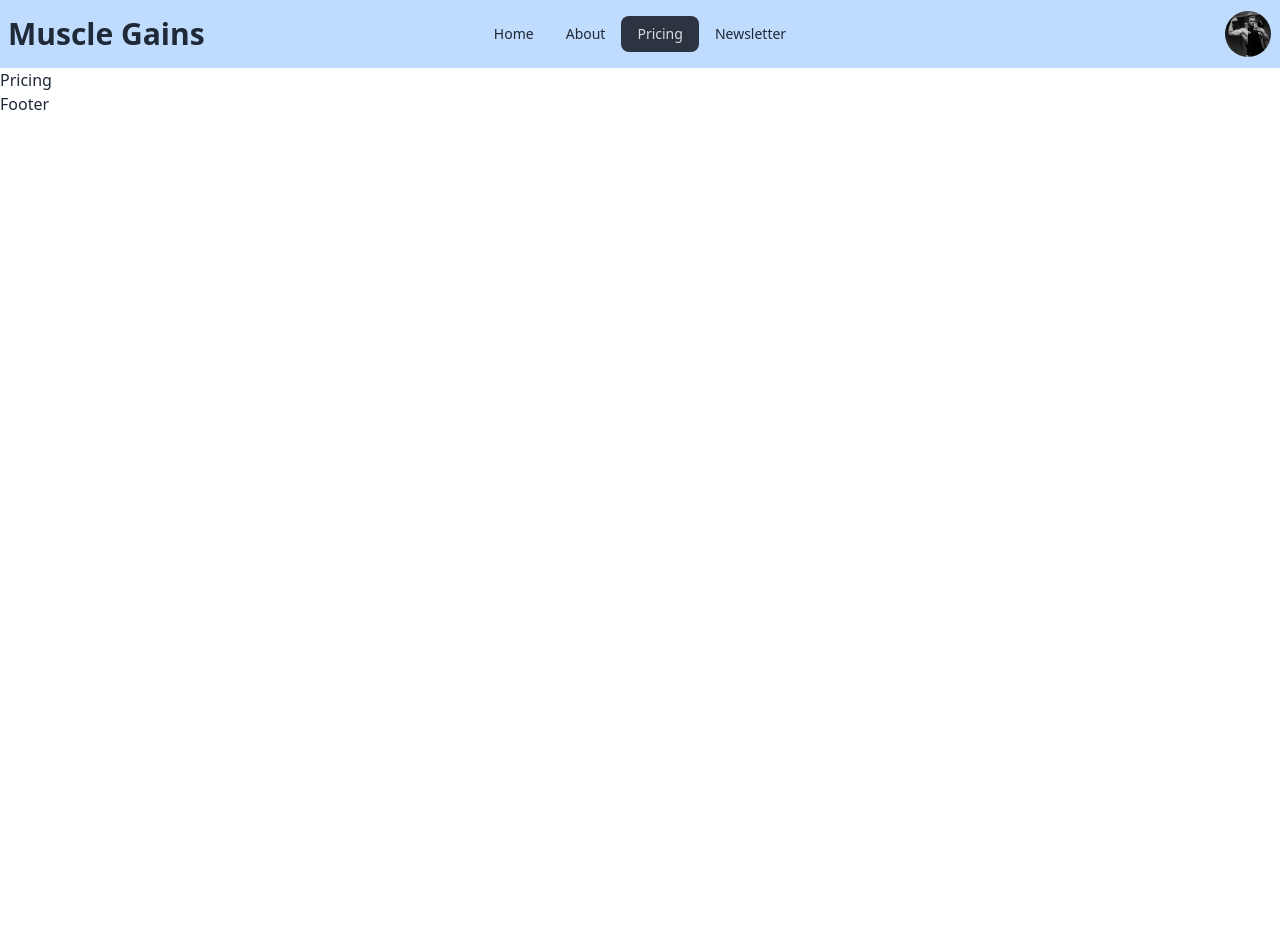
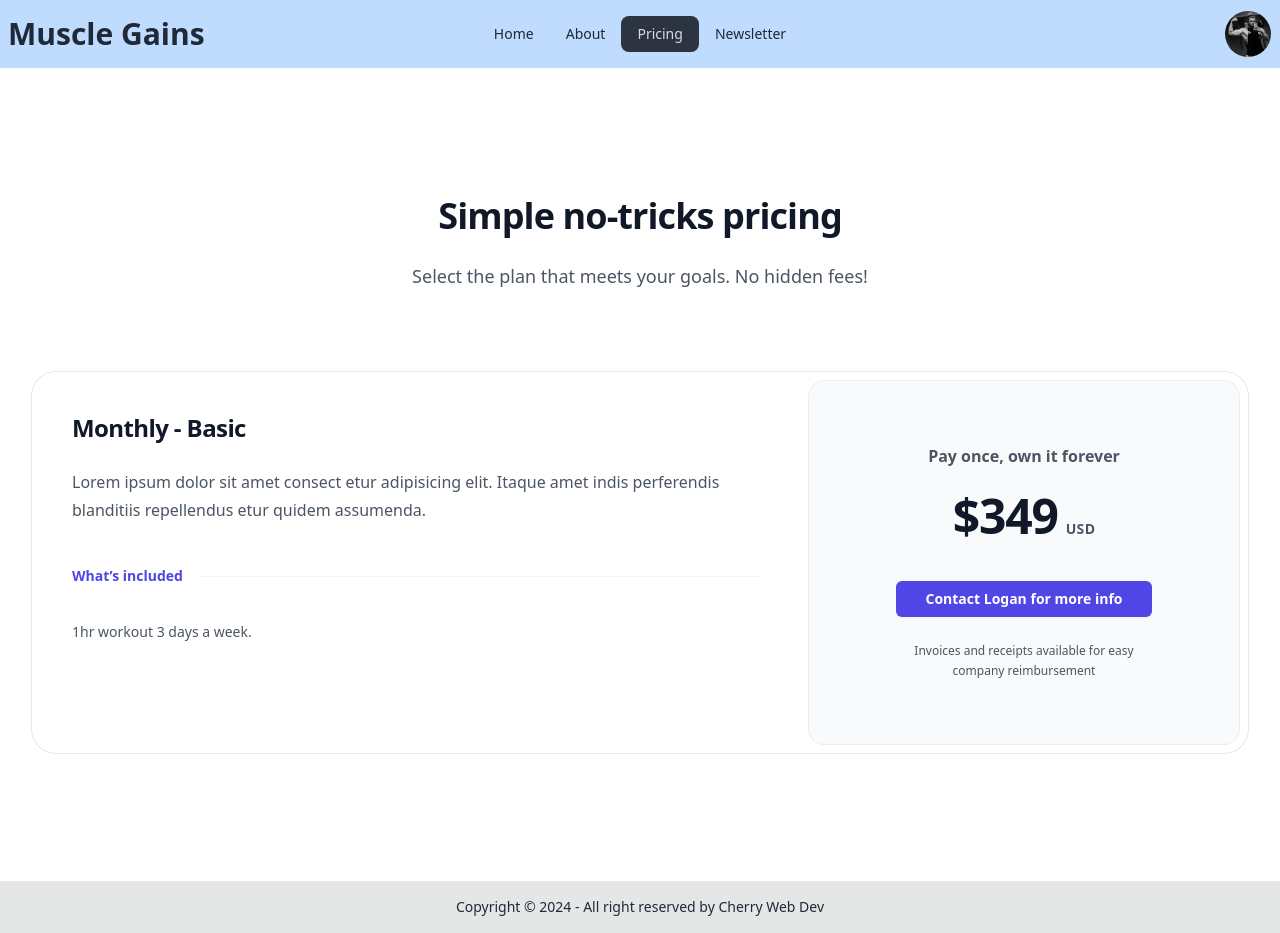
Before and after one commit to ken-cherry/muscle-gains, a React (Vite) app: page /pricing in a window 1280 px wide. Before the commit the page ends 800 px from the top, so only its background shows below. Built offline with nearby package versions, Linux system fonts and the light colour scheme.

Commit message:
Installed: Heroicons, Edited: Footer, Created: prices[] in data.js

```diff
--- a/package.json
+++ b/package.json
@@ -10,6 +10,7 @@
     "preview": "vite preview"
   },
   "dependencies": {
+    "@heroicons/react": "^2.1.1",
     "react": "^18.2.0",
     "react-dom": "^18.2.0",
     "react-icons": "^5.0.1",
--- a/src/components/Footer.jsx
+++ b/src/components/Footer.jsx
@@ -1,7 +1,13 @@
 import React from "react";
 
 const Footer = () => {
-  return <div>Footer</div>;
+  return (
+    <footer className="footer footer-center p-4 bg-base-300 text-base-content">
+      <aside>
+        <p>Copyright © 2024 - All right reserved by Cherry Web Dev</p>
+      </aside>
+    </footer>
+  );
 };
 
 export default Footer;
--- /dev/null
+++ b/src/components/Prices.jsx
@@ -0,0 +1,72 @@
+import React from "react";
+import { CheckIcon } from "@heroicons/react/20/solid";
+
+import { prices } from "../data";
+
+const Prices = () => {
+  return (
+    <div className="mx-auto mt-16 max-w-2xl rounded-3xl ring-1 ring-gray-200 sm:mt-20 lg:mx-0 lg:flex lg:max-w-none">
+      <div className="p-8 sm:p-10 lg:flex-auto">
+        <h3 className="text-2xl font-bold tracking-tight text-gray-900">
+          Monthly - Basic
+        </h3>
+        <p className="mt-6 text-base leading-7 text-gray-600">
+          Lorem ipsum dolor sit amet consect etur adipisicing elit. Itaque amet
+          indis perferendis blanditiis repellendus etur quidem assumenda.
+        </p>
+        <div className="mt-10 flex items-center gap-x-4">
+          <h4 className="flex-none text-sm font-semibold leading-6 text-indigo-600">
+            What’s included
+          </h4>
+          <div className="h-px flex-auto bg-gray-100" />
+        </div>
+        <ul
+          role="list"
+          className="mt-8 grid grid-cols-1 gap-4 text-sm leading-6 text-gray-600 sm:grid-cols-2 sm:gap-6"
+        >
+          1hr workout 3 days a week.
+          {/* {prices.map((item) => {
+            const { id, includes } = item;
+            return (
+              <li key={id} className="flex gap-x-3">
+                <CheckIcon
+                  className="h-6 w-5 flex-none text-indigo-600"
+                  aria-hidden="true"
+                />
+                {includes}
+              </li>
+            );
+          })} */}
+        </ul>
+      </div>
+      <div className="-mt-2 p-2 lg:mt-0 lg:w-full lg:max-w-md lg:flex-shrink-0">
+        <div className="rounded-2xl bg-gray-50 py-10 text-center ring-1 ring-inset ring-gray-900/5 lg:flex lg:flex-col lg:justify-center lg:py-16">
+          <div className="mx-auto max-w-xs px-8">
+            <p className="text-base font-semibold text-gray-600">
+              Pay once, own it forever
+            </p>
+            <p className="mt-6 flex items-baseline justify-center gap-x-2">
+              <span className="text-5xl font-bold tracking-tight text-gray-900">
+                $349
+              </span>
+              <span className="text-sm font-semibold leading-6 tracking-wide text-gray-600">
+                USD
+              </span>
+            </p>
+            <a
+              href="#"
+              className="mt-10 block w-full rounded-md bg-indigo-600 px-3 py-2 text-center text-sm font-semibold text-white shadow-sm hover:bg-indigo-500 focus-visible:outline focus-visible:outline-2 focus-visible:outline-offset-2 focus-visible:outline-indigo-600"
+            >
+              Contact Logan for more info
+            </a>
+            <p className="mt-6 text-xs leading-5 text-gray-600">
+              Invoices and receipts available for easy company reimbursement
+            </p>
+          </div>
+        </div>
+      </div>
+    </div>
+  );
+};
+
+export default Prices;
--- a/src/data.js
+++ b/src/data.js
@@ -1,2 +1,31 @@
 export const logan = "../src/images/loganFlexMirror.jpg";
 export const pullUp = "../src/images/pullUpMd.jpg";
+
+export const prices = [
+  {
+    id: 1,
+    title: "Monthly-Basic",
+    text: "Great for those that feel comfortable planning their own meals.",
+    price: 900,
+    includes: "1hr workout 3 days a week",
+  },
+  {
+    id: 2,
+    title: "Monthly-Intermediate",
+    text: "Great for those that want help with their diet planning.",
+    price: 1200,
+    // includes1: "1hr workout 3 days a week",
+    includes: "Meal Planning",
+    // includes3: "Trainer maintained log",
+  },
+  {
+    id: 3,
+    title: "Monthly-Committed",
+    text: "Ideal for serious competitors",
+    price: 2000,
+    includes1: "2hr workout 5 days a week",
+    includes2: "Meal Planning",
+    includes3: "Trainer maintained log",
+    includes4: "Weekly Measurements",
+  },
+];
--- a/src/pages/Error.jsx
+++ b/src/pages/Error.jsx
@@ -5,9 +5,27 @@
   const error = useRouteError();
   console.log(error);
   return (
-    <main className="grid min-h-screen place-items-center px-8 ">
-      <h4 className="text-center font-bold text-4xl">There was an error...</h4>
-    </main>
+    <>
+      <main className="grid min-h-full place-items-center bg-white px-6 py-24 sm:py-32 lg:px-8">
+        <div className="text-center">
+          <p className="text-base font-semibold text-indigo-600">404</p>
+          <h1 className="mt-4 text-3xl font-bold tracking-tight text-gray-900 sm:text-5xl">
+            Page not found
+          </h1>
+          <p className="mt-6 text-base leading-7 text-gray-600">
+            Sorry, we couldn’t find the page you’re looking for.
+          </p>
+          <div className="mt-10 flex items-center justify-center gap-x-6">
+            <a
+              href="#"
+              className="rounded-md bg-indigo-600 px-3.5 py-2.5 text-sm font-semibold text-white shadow-sm hover:bg-indigo-500 focus-visible:outline focus-visible:outline-2 focus-visible:outline-offset-2 focus-visible:outline-indigo-600"
+            >
+              <Link to="/">Go back home</Link>
+            </a>
+          </div>
+        </div>
+      </main>
+    </>
   );
 };
 
--- a/src/pages/Pricing.jsx
+++ b/src/pages/Pricing.jsx
@@ -1,7 +1,24 @@
 import React from "react";
+import { CheckIcon } from "@heroicons/react/20/solid";
+// import { prices } from "../data";
+import Prices from "../components/Prices";
 
 const Pricing = () => {
-  return <div>Pricing</div>;
+  return (
+    <div className="bg-white py-24 sm:py-32">
+      <div className="mx-auto max-w-7xl px-6 lg:px-8">
+        <div className="mx-auto max-w-2xl sm:text-center">
+          <h2 className="text-3xl font-bold tracking-tight text-gray-900 sm:text-4xl">
+            Simple no-tricks pricing
+          </h2>
+          <p className="mt-6 text-lg leading-8 text-gray-600">
+            Select the plan that meets your goals. No hidden fees!
+          </p>
+        </div>
+        <Prices />
+      </div>
+    </div>
+  );
 };
 
 export default Pricing;
```
Also changed, not shown: 1 other file (tests, documents, lock files or other folders).
